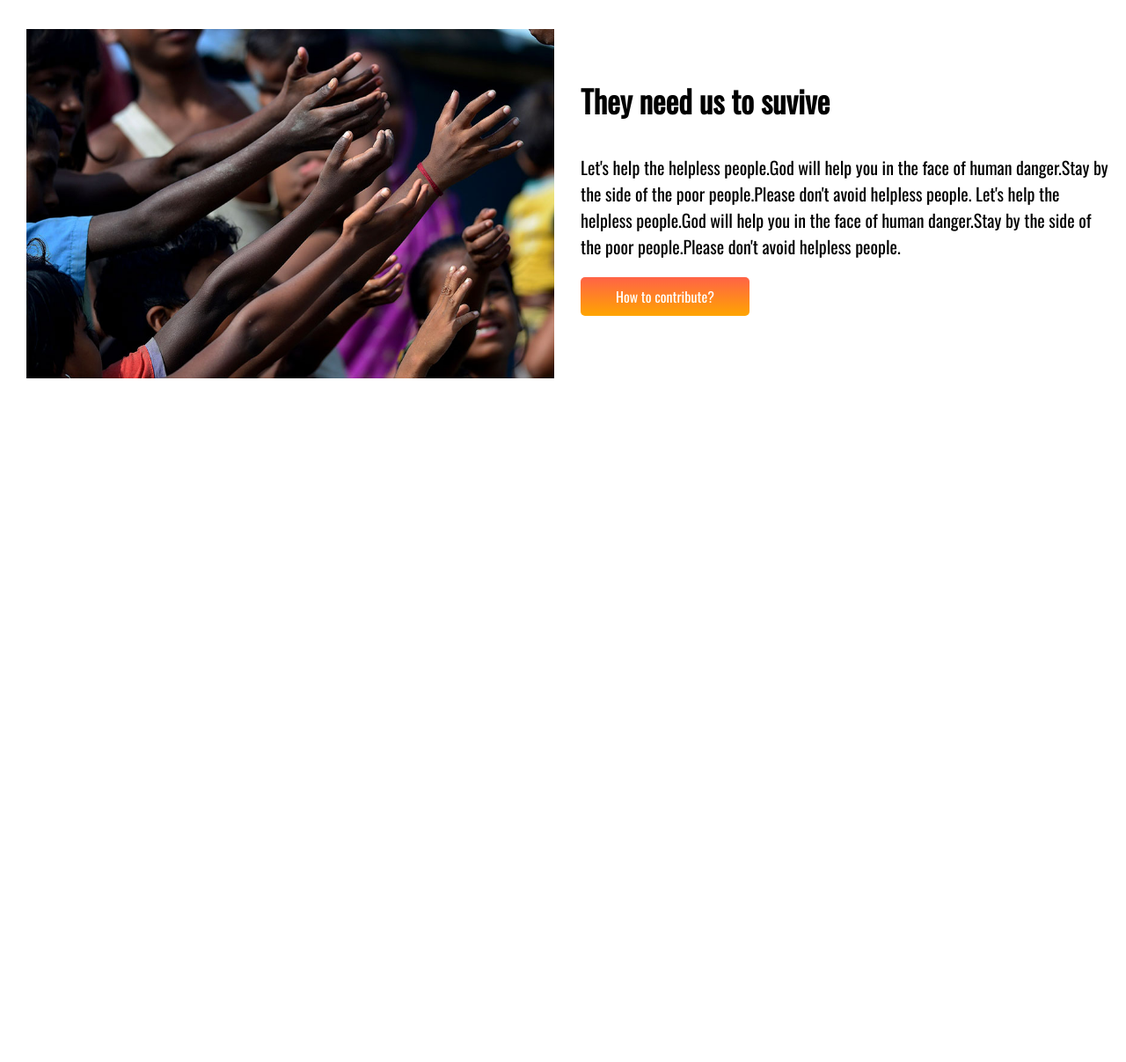
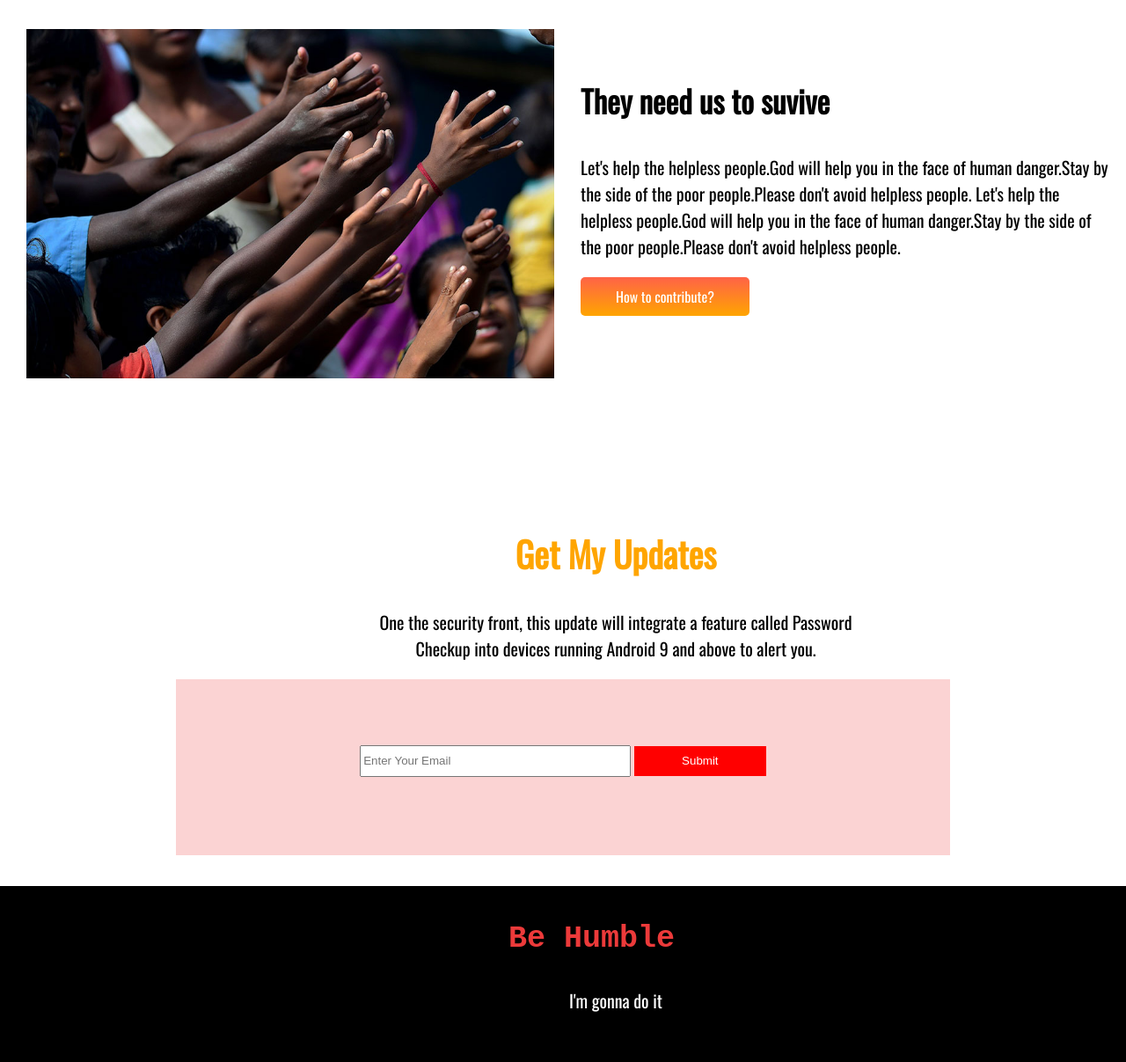
Before and after one commit to Naimul45/donate-website, a plain HTML site: page index.html in a window 1280 px wide. Shown: the part 2445-3652 px from the top of the page at 88% size. Before the commit the page ends 2910 px from the top, so only its background shows below. Drawn offline with nearby package versions, Linux system fonts and the light colour scheme.

Commit message:
create-website

```diff
--- a/index.html
+++ b/index.html
@@ -112,6 +112,22 @@
 
     </div>
   </section>
+  <section>
+    <h1>Get My Updates</h1>
+    <p id="text-6">One the security front, this update will integrate a feature called Password Checkup into devices running Android 9 and above to alert you. </p>
+    <form >
+      <input id="email" type="Email"placeholder="Enter Your Email">
+      <input id="submit" type="submit">
+    </form>
+
+
+
+  </section>
+  <footer>
+    <h3 id="be-humble">Be Humble</h3>
+    <p id="l-paragraph">I'm gonna do it</p>
+  </footer>
+
 
 </body>
 </html>
--- a/style.css
+++ b/style.css
@@ -130,3 +130,43 @@ h3{
 .heading-p{
   margin-top:150px
 }
+#text-6{
+  color:black
+}
+
+form{
+  text-align: center;
+  background-color: #fbd3d3;
+  height:200px;
+  margin-left: 200px;
+  margin-right:200px
+}
+form input{
+  height:30px;
+  width:150px;
+  margin-top:75px
+}
+#email{
+  width:300px;
+
+}
+#submit{
+  height:34px;
+  background:red;
+  color:white;
+  border:none
+}
+#be-humble{
+  text-align: center;
+  margin-left: 65px;
+  font-family: monospace;
+  color:#ec3a3a;
+  padding-top:40px
+}
+#l-paragraph{
+  color:white
+}
+footer{
+  background:black ;
+  height:200px;
+}
```
